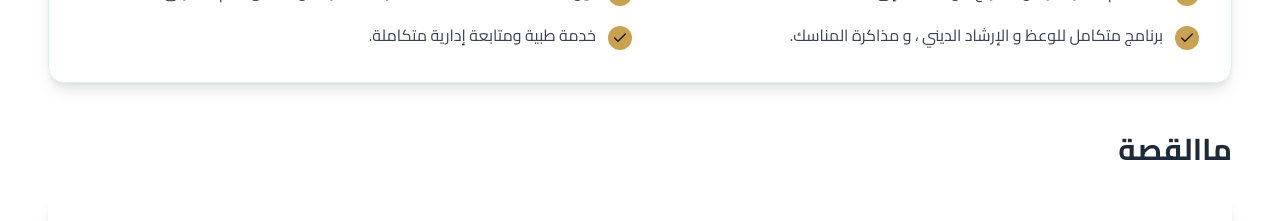
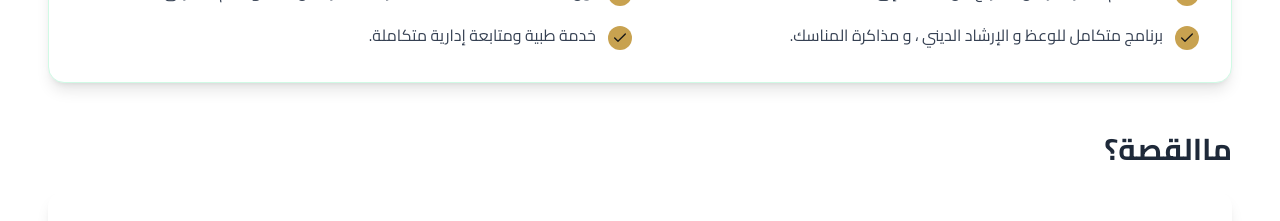
Before and after one commit to Omar-Risi/nidaa-hajj, a Next.js app: page /hajj in a window 1280 px wide. Shown: the part 1880-2101 px from the top of the page. Built offline with nearby package versions, Linux system fonts and the light colour scheme.

Commit message:
ref: batman x5 =(

```diff
--- a/src/app/hajj/page.tsx
+++ b/src/app/hajj/page.tsx
@@ -277,7 +277,7 @@ export default function HajjOfferPage() {
         {/* Detailed Sections */}
         <div className="space-y-8">
           <h2 className="text-3xl font-bold text-gray-800 mb-6">
-            ماالقصة
+            ماالقصة؟
           </h2>
           {sections.map((section, index) => {
             const Icon = section.icon;
```
